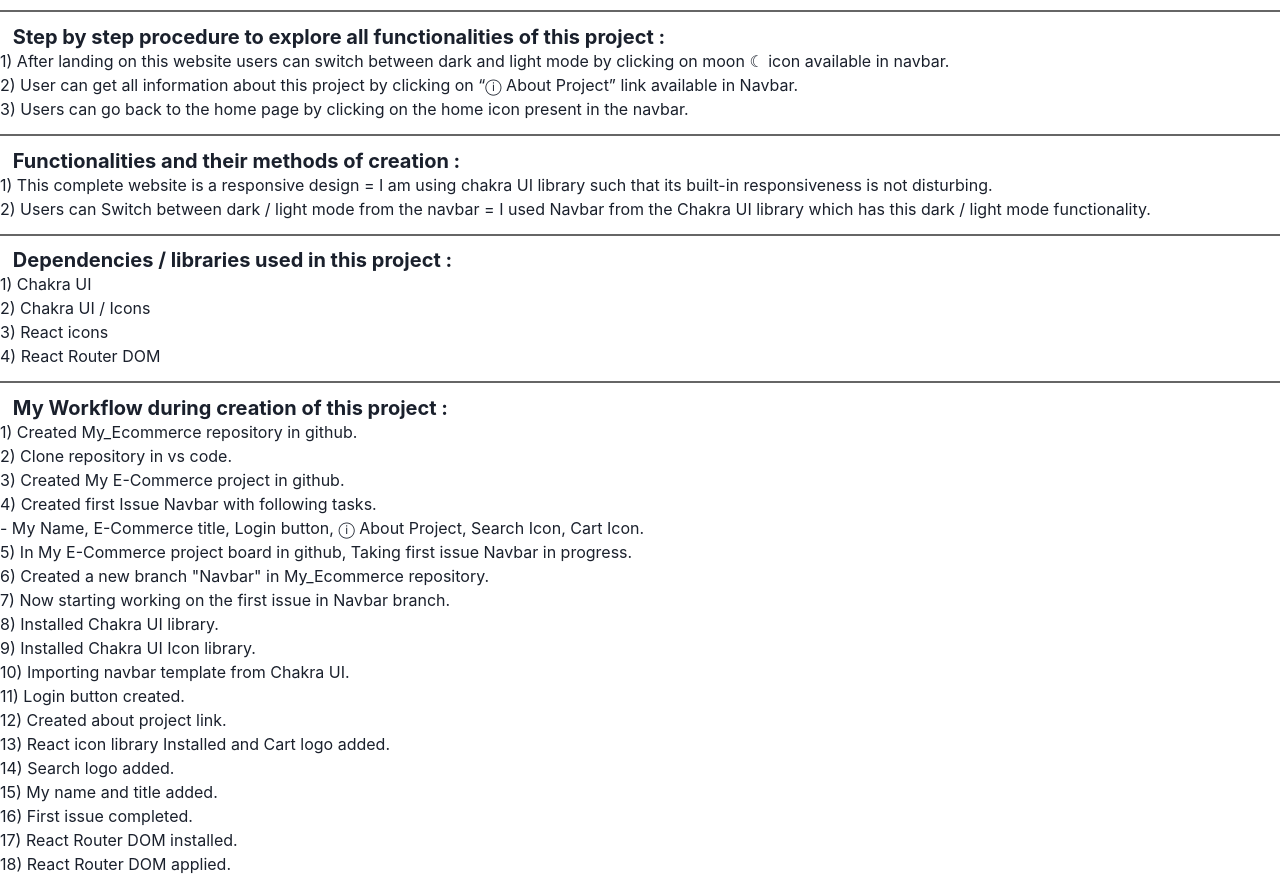
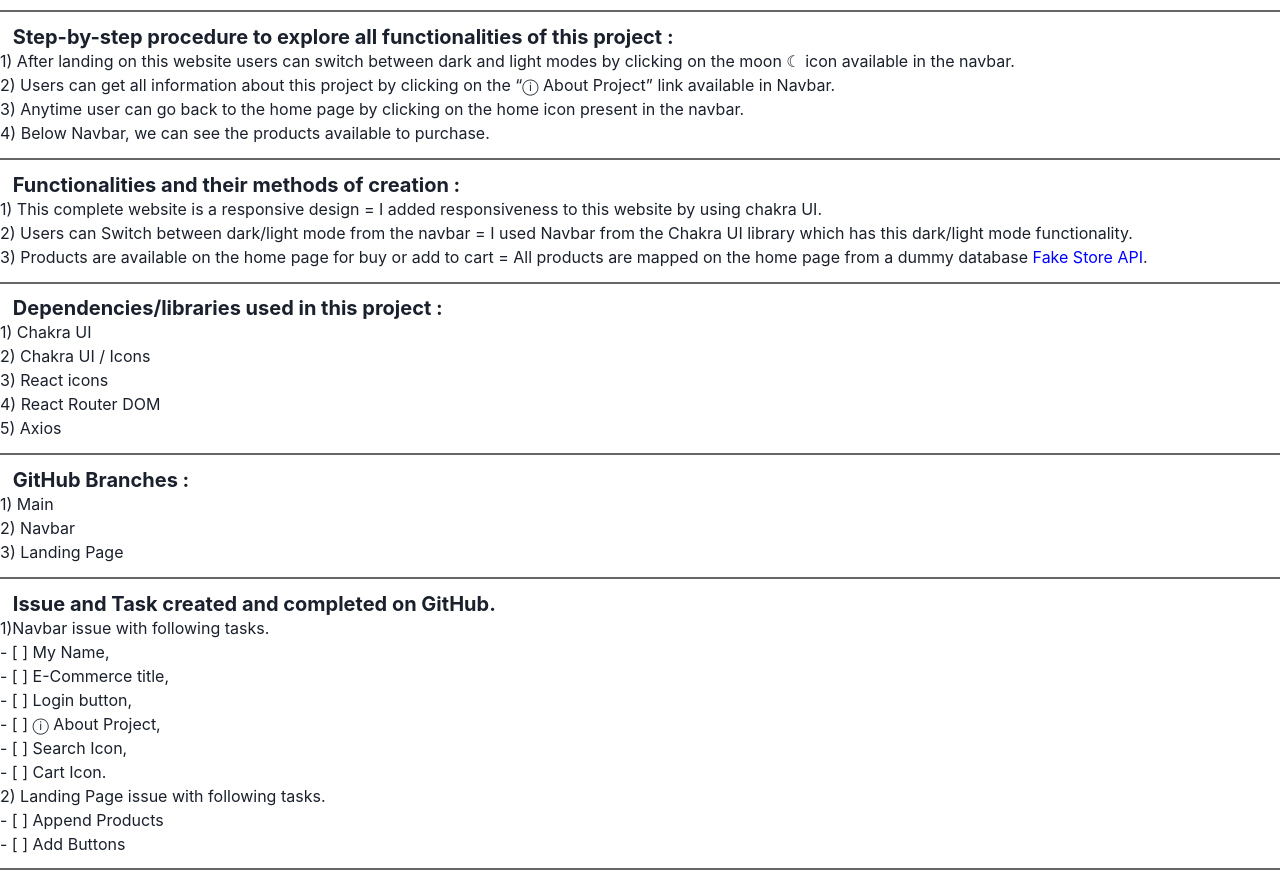
Before and after one commit to TheSurajMore/My_Ecommerce, a React (Create React App) app in the folder my_ecommerce/: page /About in a window 1280 px wide. Shown: the part 291-1175 px from the top of the page. Built offline with nearby package versions, Linux system fonts and the light colour scheme.

Commit message:
LandingPage

```diff
--- a/my_ecommerce/src/Components/About.jsx
+++ b/my_ecommerce/src/Components/About.jsx
@@ -1,10 +1,10 @@
-import { Heading, Divider, Flex, Spacer, Text, Badge } from "@chakra-ui/react";
+import { Heading, Divider, Flex, Spacer, Text, Badge, Link } from "@chakra-ui/react";
 import React from "react";
 const About = () => {
     return(
      <>
        <p align='left' ><Badge variant='solid' colorScheme='green'  >surajmbusiness@gmail.com</Badge></p>
-       <Heading ml={'1%'} align="left" mt={'2%'}>Hello 👋, Welcome to my E-commerce project</Heading>
+       <Heading ml={'1%'} align="left" mt={'2%'}>Hello 👋, Welcome to my E-commerce project !</Heading>
 
       <Divider borderWidth={1} borderColor={'black'} mt={'1%'} />
 
@@ -23,39 +23,67 @@
    <a href="https://react-icons.github.io/react-icons/" target="_blank" rel="noreferrer"> <img src="https://static.javatpoint.com/tutorial/reactjs/images/react-icons.png" alt="React-Icon" width="90" height="50"/> </a>
    <Spacer/>
    <a href="https://reactrouter.com/en/main" target="_blank" rel="noreferrer"> <img src="https://miro.medium.com/max/1200/1*sX8rBJBol5dBp5WIJQrYyw.png" alt="React Router" width="90" height="50"/> </a>
+   <Spacer/>
+   <a href="https://axios-http.com/docs/intro" target="_blank" rel="noreferrer"> <img src="https://camo.githubusercontent.com/272811d860f3fab0dd8ff0690e2ca36afbf0c96ad44100b8d42dfdce8511679b/68747470733a2f2f6178696f732d687474702e636f6d2f6173736574732f6c6f676f2e737667" alt="Axios" width="90" height="50"/> </a>
+   <Spacer/>
+   <a href="https://fakestoreapi.com/" target="_blank" rel="noreferrer"> <img src="https://fakestoreapi.com/icons/logo.png" alt="Fake Store API" width="40" height="50"/> </a>
 </Flex>
 <Divider borderWidth={1} borderColor={'black'} mt={'1%'} />
-<Heading align='left' ml={'1%'}  mt={'1%'} as={'h3'} size={'md'} > Step by step procedure to explore all functionalities of this project :</Heading>
+<Heading align='left' ml={'1%'}  mt={'1%'} as={'h3'} size={'md'} > Step-by-step procedure to explore all functionalities of this project :</Heading>
 <div align='left' >
-<Text>1) After landing on this website users can switch between dark and light mode by clicking on moon ☾ icon available in navbar.</Text>
-<p>2) User can get all information about this project by clicking on “ⓘ About Project” link available in Navbar.</p>
-<p>3) Users can go back to the home page by clicking on the home icon present in the navbar.</p>
+<Text>1) After landing on this website users can switch between dark and light modes by clicking on the moon ☾ icon available in the navbar.</Text>
+<p>2) Users can get all information about this project by clicking on the “ⓘ About Project” link available in Navbar.</p>
+<p>3) Anytime user can go back to the home page by clicking on the home icon present in the navbar.</p>
+<p>4) Below Navbar, we can see the products available to purchase.</p>
 </div>
 <Divider borderWidth={1} borderColor={'black'} mt={'1%'} />
 <Heading as={'h3'} ml='1%' size='md' mt={'1%'} align='left' > Functionalities and their methods of creation :</Heading>
 <div align='left' >
-<p>1) This complete website is a responsive design = I am using chakra UI library such that its built-in responsiveness is not disturbing.</p>
-<p>2) Users can Switch between dark / light mode from the navbar = I used Navbar from the Chakra UI library which has this dark / light mode functionality.</p>
+<p>1) This complete website is a responsive design =  I added responsiveness to this website by using chakra UI.</p>
+<p>2) Users can Switch between dark/light mode from the navbar = I used Navbar from the Chakra UI library which has this dark/light mode functionality.</p>
+<Text>3) Products are available on the home page for buy or add to cart = All products are mapped on the home page from a dummy database <Link color={'blue'} href="https://fakestoreapi.com/" >Fake Store API</Link>.</Text>
 </div>
 <Divider borderWidth={1} borderColor={'black'} mt={'1%'} />
-<Heading as={'h3'} ml='1%' size='md' mt={'1%'} align='left' > Dependencies / libraries used in this project :</Heading>
+<Heading as={'h3'} ml='1%' size='md' mt={'1%'} align='left' > Dependencies/libraries used in this project :</Heading>
 <div align='left' >
 <p> 1) Chakra UI </p>
 <p> 2) Chakra UI / Icons </p>
 <p> 3) React icons </p>
 <p> 4) React Router DOM</p>
+<p> 5) Axios </p>
 </div>
 <Divider borderWidth={1} borderColor={'black'} mt={'1%'} />
-<Heading as={'h3'} ml='1%' size='md' mt={'1%'} align='left' > My Workflow during creation of this project :</Heading>
+<Heading as={'h3'} ml='1%' size='md' mt={'1%'} align='left' >GitHub Branches : </Heading>
+<div align='left'>
+<p>1) Main</p>
+<p>2) Navbar</p>
+<p>3) Landing Page</p>
+</div>
+<Divider borderWidth={1} borderColor={'black'} mt={'1%'} />
+<Heading as={'h3'} ml='1%' size='md' mt={'1%'} align='left' >Issue and Task created and completed on GitHub.</Heading>
+<div align='left'>
+<p>1)Navbar issue with following tasks.</p>
+             <p>- [ ] My Name,</p>
+             <p>- [ ] E-Commerce title,</p>
+             <p>- [ ] Login button, </p>
+             <p>- [ ] ⓘ About Project, </p>
+             <p>- [ ] Search Icon, </p>
+             <p>- [ ] Cart Icon.</p>
+<p>2) Landing Page issue with following tasks.</p>
+             <p>- [ ] Append Products</p>
+             <p>- [ ] Add Buttons</p>
+</div>
+<Divider borderWidth={1} borderColor={'black'} mt={'1%'} />
+<Heading as={'h3'} ml='1%' size='md' mt={'1%'} align='left' > My Workflow during the creation of this project :</Heading>
 <div align='left' >
-<p> 1) Created My_Ecommerce repository in github. </p>
-<p> 2) Clone repository in vs code. </p>
-<p> 3) Created My E-Commerce project in github.  </p>
-<p> 4) Created first Issue Navbar with following tasks. </p>
+<p> 1) Created My_Ecommerce repository in GitHub. </p>
+<p> 2) Cloned repository in vs code. </p>
+<p> 3) Created My E-Commerce project in GitHub.  </p>
+<p> 4) Created the first Issue Navbar with the following tasks. </p>
     <p>     - My Name,  E-Commerce title,  Login button, ⓘ About Project, Search Icon, Cart Icon. </p>
-<p> 5) In My E-Commerce project board in github, Taking first issue Navbar in progress.</p>
-<p> 6) Created a new branch "Navbar" in My_Ecommerce repository.</p>
-<p> 7) Now starting working on the first issue in Navbar branch. </p>
+<p> 5) In My E-Commerce project board in GitHub, Took the first issue Navbar in progress.</p>
+<p> 6) Created a new branch "Navbar" in the My_Ecommerce repository.</p>
+<p> 7) Now started working on the first issue in the Navbar branch. </p>
 <p> 8) Installed Chakra UI library. </p>
 <p> 9) Installed Chakra UI Icon library.  </p>
 <p> 10) Importing navbar template from Chakra UI.</p>
@@ -63,13 +91,18 @@
 <p> 12) Created about project link. </p>
 <p> 13) React icon library Installed and Cart logo added.</p>
 <p> 14) Search logo added. </p>
-<p> 15) My name and title added. </p>
-<p> 16) First issue completed. </p>
+<p> 15) My name and title were added. </p>
+<p> 16) First issue is completed.  </p>
 <p> 17) React Router DOM installed.</p>
 <p> 18) React Router DOM applied.</p>
+<p> 19) React router applied.</p>
+<p> 20) Creating the Landing Page branch in GitHub and started working on it.</p>
+<p> 21) Axios installed</p>
+<p> 22) Mapped all products on the home screen using Fake Store API. </p>
+<p> 23) Buy now and add to cart buttons were added. </p>
 </div>
 <Divider borderWidth={1} borderColor={'black'} mt={'1%'} />
-<Heading align='left' ml={'1%'} > Thank you for visiting my project ! </Heading>
+<Heading align='left' ml={'1%'} >  Thank you for visiting my project !  </Heading>
 
     </>)
 
```
